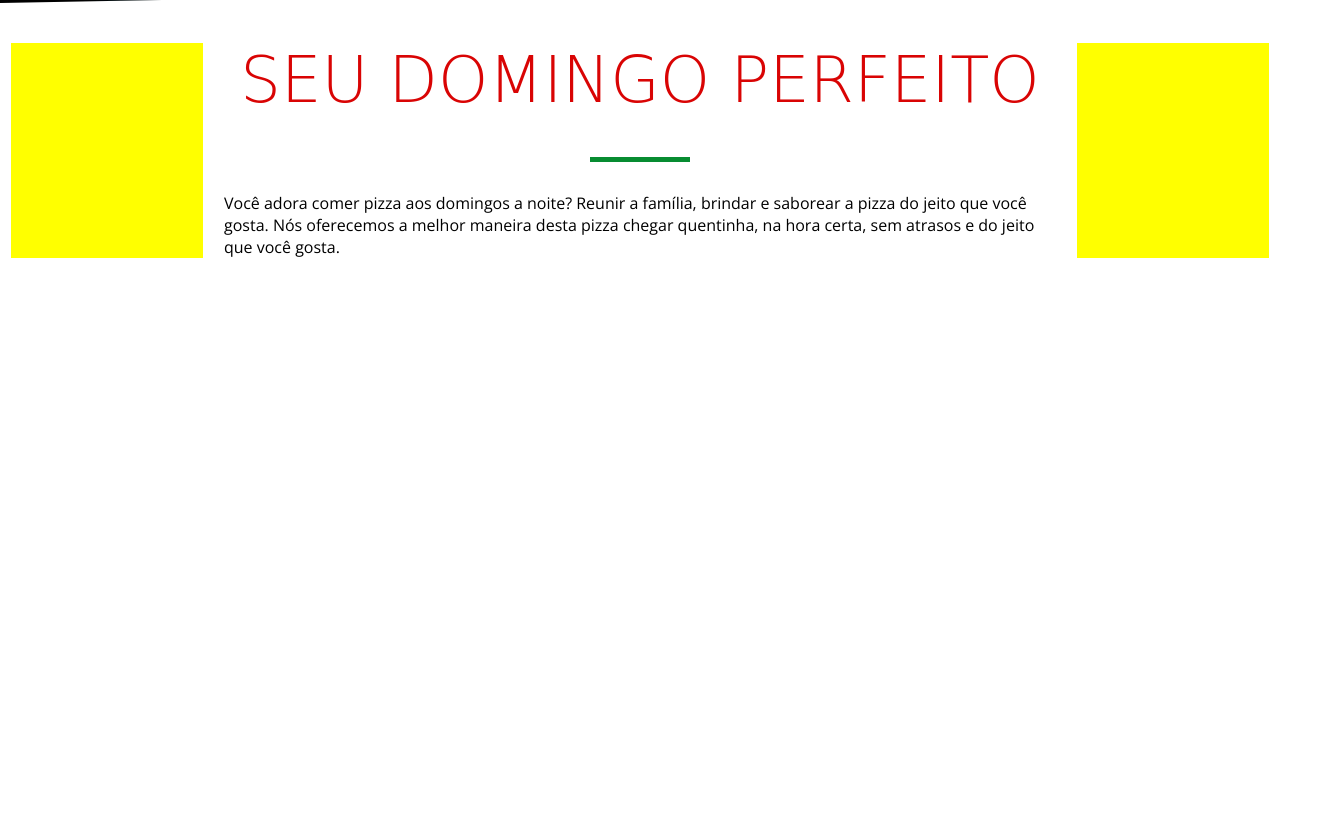
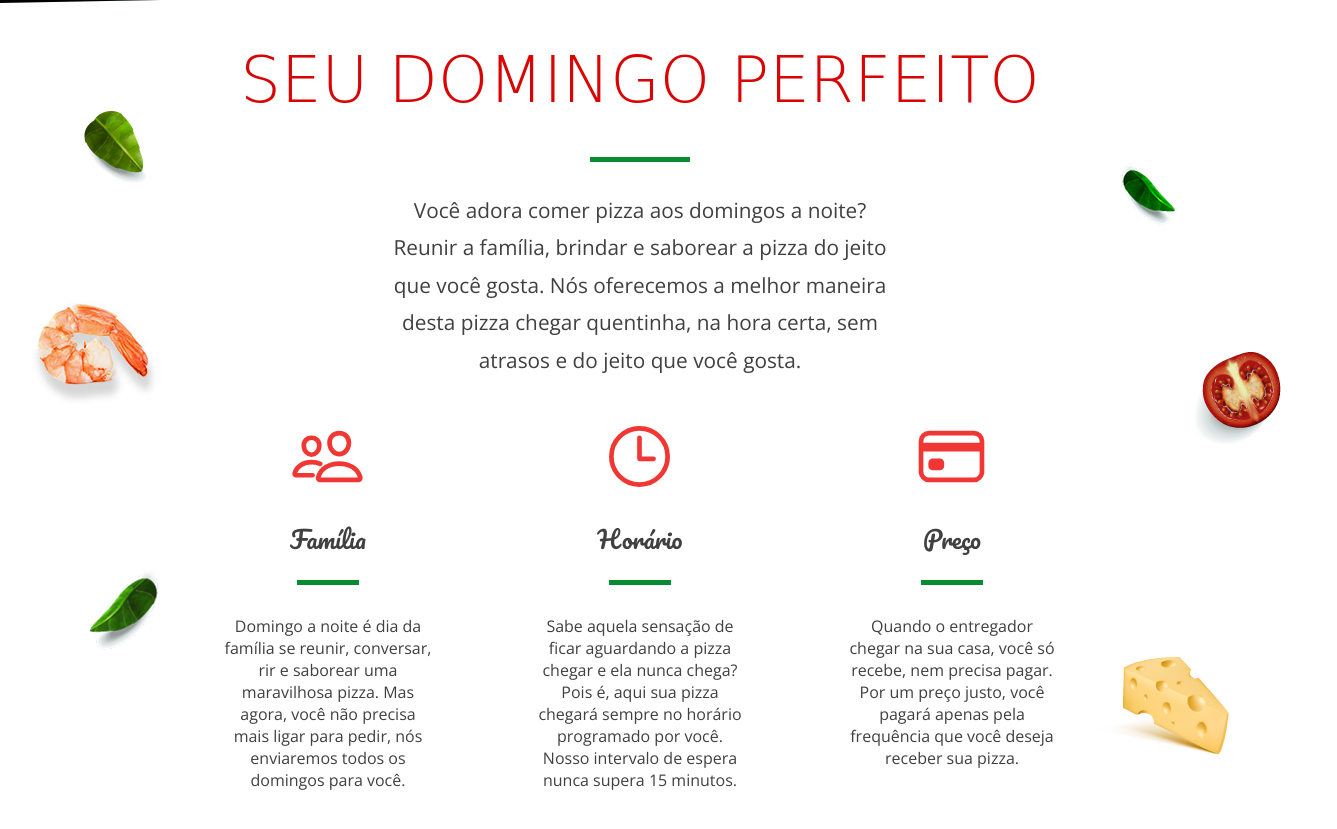
Before and after one commit to eymatsuda2016/ProjetoPizzaria, a plain HTML site: page index.html in a window 1280 px wide. Shown: the part 797-1626 px from the top of the page, 1337 px wide, since content can reach past the window. Before the commit the page ends 1135 px from the top, so only its background shows below. Drawn offline with nearby package versions, Linux system fonts and the light colour scheme; a web font is replaced by a local one.

Commit message:
Encerrado Seçao Domingo Perfeito

```diff
--- a/_estilos/layout.css
+++ b/_estilos/layout.css
@@ -116,8 +116,92 @@ section#domingo-perfeito{
 div#domingo-perfeito-esquerda, div#domingo-perfeito-direita{
     position: relative;
     width: 15%;
-    background-color: yellow;
 }
+
+div.folha1{
+    position: absolute;
+    top: 40px;
+    left: 40px;
+    width: 150px;
+    height: 150px;
+    background-image: url(../_imagens/secao09-folha1.png);
+    background-repeat: no-repeat;
+}
+div.camarao{
+    position: absolute;
+    top: 250px;
+    left: 0;
+    width: 150px;
+    height: 150px;
+    background-image: url(../_imagens/secao09-camarao.jpg);
+    background-repeat: no-repeat;
+}
+div.folha2{
+    position: absolute;
+    top: 500px;
+    left: 50px;
+    width: 150px;
+    height: 150px;
+    background-image: url(../_imagens/secao09-folha2.png);
+    background-repeat: no-repeat;
+}
+div.folha3{
+    position: absolute;
+    top: 100px;
+    left: 20px;
+    width: 160px;
+    height: 150px;
+    background-image: url(../_imagens/secao09-folha3.png);
+    background-repeat: no-repeat;
+}
+div.tomate{
+    position: absolute;
+    top: 300px;
+    left: 100px;
+    width: 160px;
+    height: 150px;
+    background-image: url(../_imagens/secao09-tomate.png);
+    background-repeat: no-repeat;
+}
+div.queijo{
+    position: absolute;
+    top: 600px;
+    left: 10px;
+    width: 160px;
+    height: 150px;
+    background-image: url(../_imagens/secao09-queijo.jpg);
+    background-repeat: no-repeat;
+}
+
  div#domingo-perfeito-centro{
     width: 65%;
+    display: flex;
+    flex-direction: column;
+    flex-wrap: nowrap;
+    justify-content: flex-start;
+    align-items: center;
  }
+ div#pontos-chaves-mestre{
+    width: 100%;
+    margin-top: 40px;
+
+    display: flex;
+    flex-flow: row wrap;
+    justify-content: space-between;
+ }
+ div#pontos-chaves{
+    width: 100%;
+    display: flex;
+    flex-flow: row wrap;
+    justify-content: space-between;
+ }
+ div.pontos-chaves{
+    text-align: center;
+    width: 25%;
+ }
+ section#domingo-perfeito div.pontos-chaves ion-icon{
+    width: 75px;
+    height: 75px;
+    color: #F03733;
+
+ }
--- a/_estilos/tipografia.css
+++ b/_estilos/tipografia.css
@@ -23,16 +23,6 @@ h1, h2, h3{
     text-transform: uppercase;
     color: #D90404;
 }
-
-h2::after{
-    display: block;
-    background-color:  #078C31;
-    height: 5px;
-    width: 100px;
-    margin: 40px auto 30px;
-    content: " ";
-}
-
 h4, h5, h6{
     font-family:'Pacifico', cursive ;
     text-align: center;
@@ -46,8 +36,29 @@ h2{
     font-size: 400%;
     font-weight: 200;
 }
+h2::after{
+    display: block;
+    background-color:  #078C31;
+    height: 5px;
+    width: 100px;
+    margin: 40px auto 30px;
+    content: " ";
+}
+h4{
+   font-size: 150%;
+   font-weight: 150;
+   padding: 20px 0;
+}
 p, li, a{
     font-family: 'Open Sans', sans-serif;
+    color: #404040;
+}
+p.destaque{
+    font-size: 130%;
+    line-height: 1.8;
+    font-weight:300;
+    text-align: center;
+    width: 60%;
 }
 /*--------------------------------*/
 /*      Elementos do Header       */
@@ -75,3 +86,14 @@ header div#chamada a{
 /*--------------------------------*/
 /*     SEÇAO DOMINGO PERFEITO     */
 /*--------------------------------*/
+div.pontos-chaves h4{
+    color: #404040;
+}
+div.pontos-chaves h4:after{
+    display: block;
+    background: #078C31;
+    height: 5px;
+    width: 30%;
+    margin: 20px auto 10px;
+    content: " " ;
+}
--- a/index.html
+++ b/index.html
@@ -36,19 +36,36 @@
 
         <section id="domingo-perfeito">
             <div id="domingo-perfeito-esquerda">
+                <div class="folha1"></div>
+                <div class="camarao"></div>
+                <div class="folha2"></div>
             </div>
-
             <div id="domingo-perfeito-centro">
                 <h2>Seu Domingo Perfeito</h2>
-                    <p>Você adora comer pizza aos domingos a noite?
-                       Reunir a família, brindar e saborear a pizza do jeito que você gosta. Nós oferecemos a melhor maneira desta pizza chegar quentinha, na hora certa, sem atrasos e do jeito que você gosta.
-                    </p>
-                <div>
-
-                </div>
+                        <p class="destaque">Você adora comer pizza aos domingos a noite?</br>
+                        Reunir a família, brindar e saborear a pizza do jeito que você gosta. Nós oferecemos a melhor maneira desta pizza chegar quentinha, na hora certa, sem atrasos e do jeito que você gosta.</p>
+                    <div id="pontos-chaves-mestre">
+                        <div class="pontos-chaves">
+                            <ion-icon name="people-outline"></ion-icon>
+                            <h4>Família</h4>
+                            <p>Domingo a noite é dia da família se reunir, conversar, rir e saborear uma maravilhosa pizza. Mas agora, você não precisa mais ligar para pedir, nós enviaremos todos os domingos para você.</p>
+                        </div>
+                        <div class="pontos-chaves">
+                            <ion-icon name="time-outline"></ion-icon>
+                            <h4>Horário</h4>
+                            <p>Sabe aquela sensação de ficar aguardando a pizza chegar e ela nunca chega? Pois é, aqui sua pizza chegará sempre no horário programado por você. Nosso intervalo de espera nunca supera 15 minutos.</p>
+                        </div>
+                        <div class="pontos-chaves">
+                            <ion-icon name="card-outline"></ion-icon>
+                            <h4>Preço</h4>
+                            <p>Quando o entregador chegar na sua casa, você só recebe, nem precisa pagar. Por um preço justo, você pagará apenas pela frequência que você deseja receber sua pizza.</p>
+                        </div>
+                    </div>
             </div>
             <div id="domingo-perfeito-direita">
-
+                <div class="folha3"></div>
+                <div class="tomate"></div>
+                <div class="queijo"></div>
             </div>
         </section>
 
```
